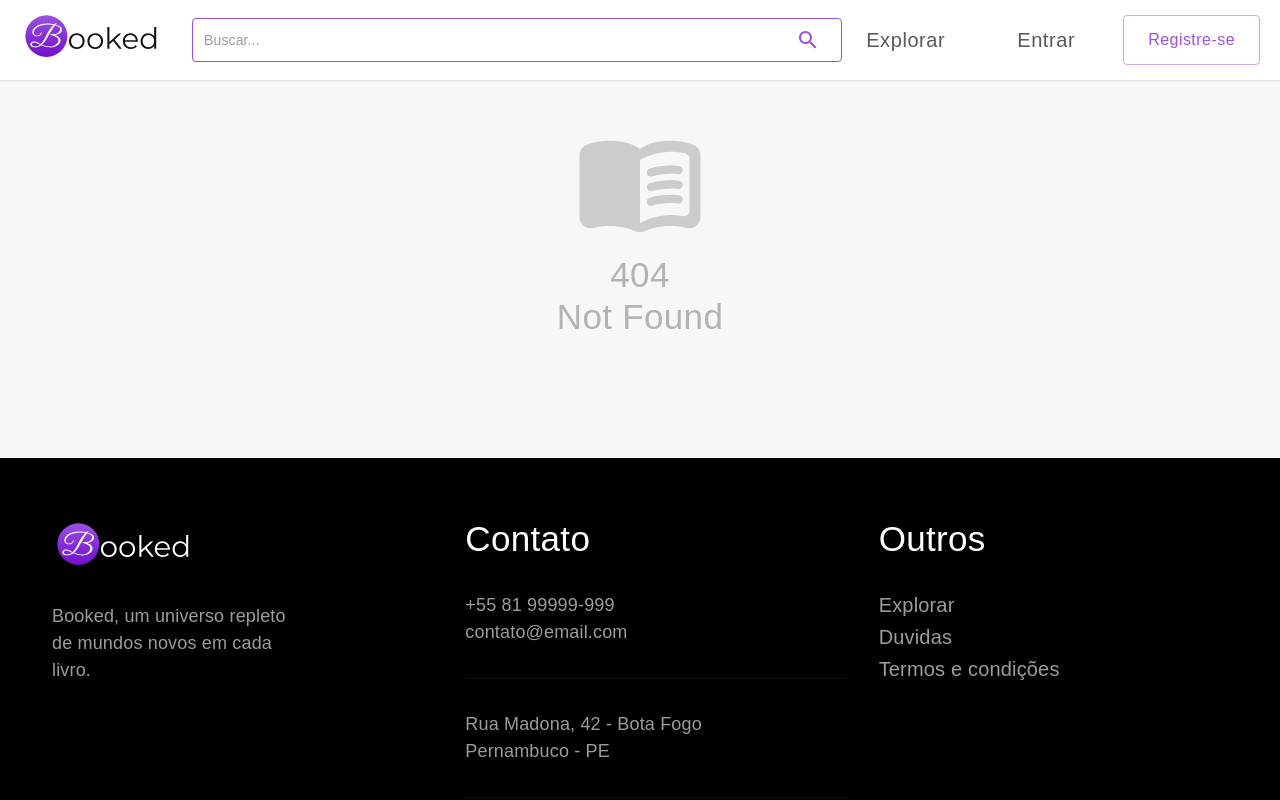
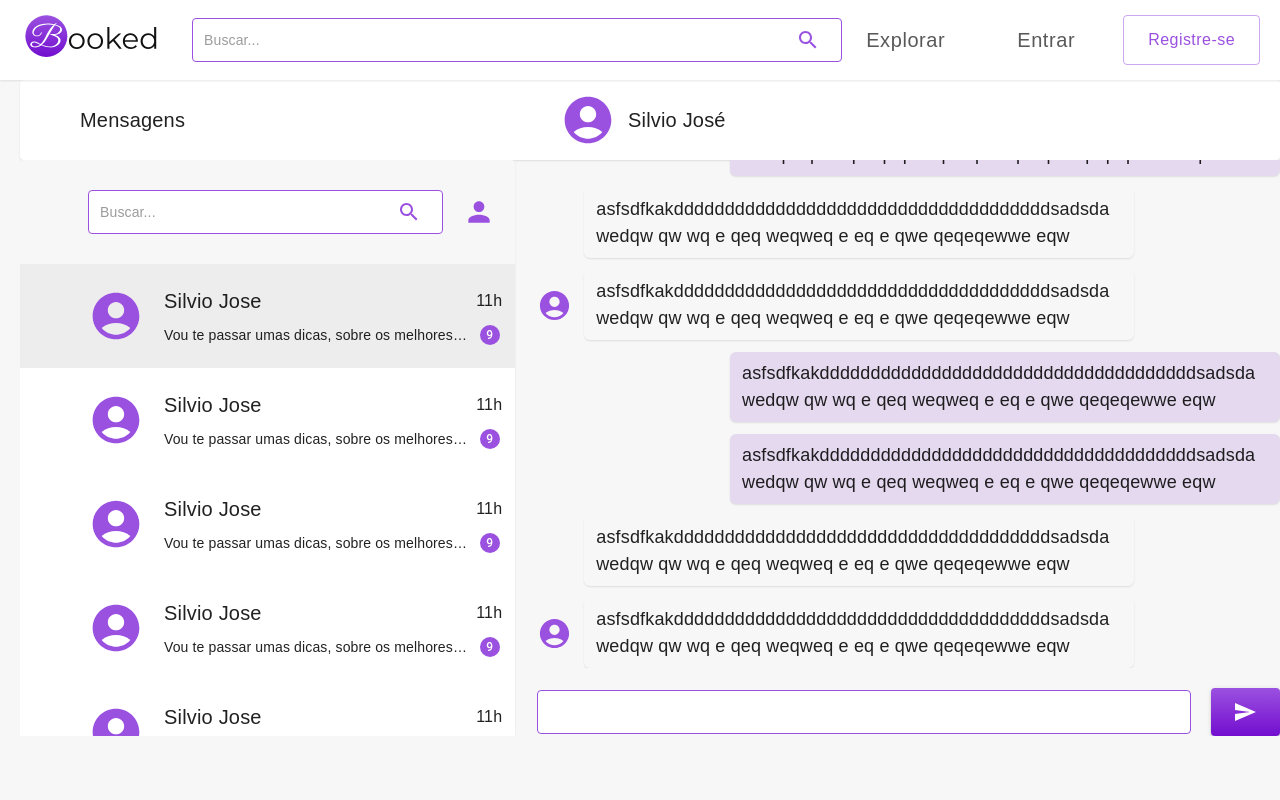
Before and after one commit to i4n-v/booked, a React (Create React App) app in the folder web-app/: page /chat in a window 1280 px wide. Shown: the top 800 px of the page. Built offline with nearby package versions, Linux system fonts and the light colour scheme.

Commit message:
#45 initial code to chat page

```diff
--- a/web-app/src/components/Layout/NavBar/index.tsx
+++ b/web-app/src/components/Layout/NavBar/index.tsx
@@ -12,6 +12,7 @@ import {
   Book,
 } from "../../../assets/SVG";
 import {
+  Badge,
   Button,
   IconButton,
   Typography,
@@ -28,7 +29,7 @@ import Cookies from "js-cookie";
 import { AuthActionsKind } from "../../../contexts/AuthContext/types";
 import { FormProvider, useForm } from "react-hook-form";
 import Input from "../../Input";
-import { Search } from "@mui/icons-material";
+import { ChatBubble, Search } from "@mui/icons-material";
 
 export default function NavBar({ logged }: NavBarProps) {
   const navigate = useNavigate();
@@ -224,6 +225,20 @@ export default function NavBar({ logged }: NavBarProps) {
               </Typography>
               <Account />
             </IconButton>
+
+            <IconButton sx={{}} onClick={() => navigate("/chat")}>
+              <ChatBubble color="primary" />
+              <Typography
+                component={"div"}
+                sx={{
+                  position: "absolute",
+                  top: 3,
+                  right: 10,
+                }}
+              >
+                <Badge badgeContent={9} max={9} color="error" />
+              </Typography>
+            </IconButton>
           </Box>
         )}
         {!logged && (
--- a/web-app/src/configs/routes.tsx
+++ b/web-app/src/configs/routes.tsx
@@ -1,87 +1,98 @@
-import { lazy } from 'react';
-import { RouteObject } from 'react-router-dom';
-import Layout from '../components/Layout';
-import NotFound from '../pages/NotFound';
-const Home = lazy(() => import('../pages/Home'));
-const Acquisitions = lazy(() => import('../pages/Books/Acquisitions'));
-const BooksExplore = lazy(() => import('../pages/Books/Explore'));
-const BookViewContent = lazy(() => import('../pages/Books/View/Content'));
-const BooksView = lazy(() => import('../pages/Books/View'));
-const Questions = lazy(() => import('../pages/Questions'));
-const SignUp = lazy(() => import('../pages/SignUp'));
-const SignIn = lazy(() => import('../pages/SignIn'));
-const ProfileSettings = lazy(() => import('../pages/Profile/Settings'));
-const Profile = lazy(() => import('../pages/Profile'));
-const RequireAuth = lazy(() => import('./RequireAuth'));
+import { lazy } from "react";
+import { RouteObject } from "react-router-dom";
+import Layout from "../components/Layout";
+import NotFound from "../pages/NotFound";
+import Chat from "../pages/Chat";
+const Home = lazy(() => import("../pages/Home"));
+const Acquisitions = lazy(() => import("../pages/Books/Acquisitions"));
+const BooksExplore = lazy(() => import("../pages/Books/Explore"));
+const BookViewContent = lazy(() => import("../pages/Books/View/Content"));
+const BooksView = lazy(() => import("../pages/Books/View"));
+const Questions = lazy(() => import("../pages/Questions"));
+const SignUp = lazy(() => import("../pages/SignUp"));
+const SignIn = lazy(() => import("../pages/SignIn"));
+const ProfileSettings = lazy(() => import("../pages/Profile/Settings"));
+const Profile = lazy(() => import("../pages/Profile"));
+const RequireAuth = lazy(() => import("./RequireAuth"));
 
 const routes: RouteObject[] = [
   {
-    path: '',
+    path: "",
     element: <Layout />,
     children: [
       {
         index: true,
-        element: <Home />
+        element: <Home />,
       },
       {
-        path: 'login',
-        element: <SignIn />
+        path: "login",
+        element: <SignIn />,
       },
       {
-        path: 'register',
-        element: <SignUp />
+        path: "register",
+        element: <SignUp />,
       },
       {
-        path: 'profile',
+        path: "profile",
         children: [
           {
             index: true,
-            element: <RequireAuth><Profile /></RequireAuth>
+            element: (
+              <RequireAuth>
+                <Profile />
+              </RequireAuth>
+            ),
           },
           {
-            path: 'settings',
-            element: <RequireAuth><ProfileSettings /></RequireAuth>
-          }
-        ]
-
+            path: "settings",
+            element: (
+              <RequireAuth>
+                <ProfileSettings />
+              </RequireAuth>
+            ),
+          },
+        ],
       },
       {
-        path: 'explore',
+        path: "explore",
         children: [
           {
             index: true,
             element: <BooksExplore />,
           },
           {
-            path: ':bookId',
+            path: ":bookId",
             children: [
               {
                 index: true,
                 element: <BooksView />,
               },
               {
-                path: 'content',
-                element: <BookViewContent />
-              }
-
-            ]
+                path: "content",
+                element: <BookViewContent />,
+              },
+            ],
           },
-        ]
+        ],
       },
       {
-        path: 'questions',
-        element: <Questions />
+        path: "questions",
+        element: <Questions />,
+      },
+      {
+        path: "chat",
+        element: <Chat />,
       },
       {
         path: "acquisitions",
         element: <Acquisitions />,
       },
       {
-        path: '*',
-        element: <NotFound />
-      }
-    ]
+        path: "*",
+        element: <NotFound />,
+      },
+    ],
   },
-]
+];
 
 export default routes;
--- /dev/null
+++ b/web-app/src/pages/Chat/ChatItem/index.jsx
@@ -0,0 +1,29 @@
+import { AccountCircle } from "@mui/icons-material";
+import { Badge, Box, Typography } from "@mui/material";
+
+export default function ChatItem({ active }) {
+    return (
+        <Box sx={{
+            backgroundColor: t => active ? t.palette.secondary[200] : t.palette.secondary.light,
+            width: '100%',
+            height: '104px',
+            display: "flex",
+            alignItems: "center",
+            paddingLeft: "68px"
+        }}>
+            <AccountCircle color="primary" sx={{ fontSize: "56px" }} />
+            <Box sx={{ paddingLeft: "20px", paddingRight: "13px", width: "100%", display: "flex", flexDirection: "column", rowGap: "12px" }}>
+                <Box sx={{ display: "flex", justifyContent: 'space-between', alignItems: "center" }}>
+                    <Typography sx={{ font: t => t.font.md }}>Silvio Jose</Typography>
+                    <Typography sx={{ font: t => t.font.sm }}>11h</Typography>
+                </Box>
+                <Box sx={{ display: "flex", justifyContent: 'space-between', alignItems: "center" }}>
+                    <Typography sx={{ font: t => t.font.xs, maxWidth: "306px", overflow: "hidden", textOverflow: "ellipsis", whiteSpace: "nowrap" }}>Vou te passar umas dicas, sobre os melhores livros desta plataforma</Typography>
+                    <Typography sx={{ width: "25px", display: "flex", justifyContent: "center" }}>
+                        <Badge badgeContent={9} max={9} color="primary" />
+                    </Typography>
+                </Box>
+            </Box>
+        </Box >
+    )
+}
--- /dev/null
+++ b/web-app/src/pages/Chat/Message/index.jsx
@@ -0,0 +1,28 @@
+import { AccountCircle } from "@mui/icons-material";
+import { Box, Paper } from "@mui/material";
+
+export default function Message({ showAccount, response }) {
+    return (
+        <Box sx={{
+            display: "flex",
+            alignItems: "center",
+            flexDirection: response ? "initial" : "row-reverse",
+            columnGap: "12px",
+
+        }}>
+            <AccountCircle sx={{ display: showAccount && response ? "block" : "none" }} color="primary" fontSize="large" />
+            <Paper sx={{
+                backgroundColor: response ? "initial" : t => t.palette.primary[400],
+                padding: "8px 12px",
+                display: "flex",
+                justifyContent: "center",
+                alignItems: "center",
+                borderRadius: "6px",
+                maxWidth: "550px",
+                marginLeft: showAccount || !response ? "initial" : "47px"
+            }}>
+                asfsdfkakdddddddddddddddddddddddddddddddddddddsadsda wedqw qw wq e qeq weqweq e eq e qwe qeqeqewwe  eqw
+            </Paper>
+        </Box >
+    )
+}
--- /dev/null
+++ b/web-app/src/pages/Chat/index.tsx
@@ -0,0 +1,114 @@
+import { Box, Button, IconButton, Typography } from "@mui/material";
+import { AccountCircle, Person, Search, Send } from "@mui/icons-material";
+import {
+  BarChat,
+  ChatList,
+  ChatListContainer,
+  ChatMessages,
+  ChatMessagesContainer,
+  ContainerChat,
+  ContentChat,
+  SearchChat,
+  SendMessage,
+} from "./styles";
+import Input from "../../components/Input";
+import { FormProvider, useForm } from "react-hook-form";
+import ChatItem from "./ChatItem";
+import Message from "./Message";
+
+export default function Chat() {
+  const form = useForm();
+  return (
+    <ContainerChat>
+      <BarChat>
+        <Typography
+          sx={{ font: (t) => t.font.md, flex: 4, paddingLeft: "60px" }}
+        >
+          Mensagens
+        </Typography>
+        <Box
+          sx={{
+            flex: 6,
+            display: "flex",
+            alignItems: "center",
+            columnGap: "12px",
+          }}
+        >
+          <AccountCircle color="primary" sx={{ fontSize: "56px" }} />
+          <Typography sx={{ font: (t) => t.font.md }}>Silvio José</Typography>
+        </Box>
+      </BarChat>
+      <ContentChat>
+        <ChatListContainer>
+          <SearchChat>
+            <FormProvider {...form}>
+              <form>
+                <Input
+                  type="text"
+                  name="search"
+                  placeholder="Buscar..."
+                  inputProps={{ maxLength: 255 }}
+                  icon={{
+                    right: (
+                      <IconButton color="primary" type="submit">
+                        <Search />
+                      </IconButton>
+                    ),
+                  }}
+                />
+                <Person color="primary" sx={{ fontSize: "32px" }} />
+              </form>
+            </FormProvider>
+          </SearchChat>
+          <ChatList>
+            <ChatItem active={true} />
+            <ChatItem active={false} />
+            <ChatItem active={false} />
+            <ChatItem active={false} />
+            <ChatItem active={false} />
+            <ChatItem active={false} />
+          </ChatList>
+        </ChatListContainer>
+        <ChatMessagesContainer>
+          <SendMessage>
+            <FormProvider {...form}>
+              <form>
+                <Input
+                  type="text"
+                  name="search"
+                  inputProps={{ maxLength: 255 }}
+                />
+                <Button
+                  variant="contained"
+                  color="primary"
+                  sx={{ fontSize: "32px" }}
+                >
+                  <Send />
+                </Button>
+              </form>
+            </FormProvider>
+          </SendMessage>
+          <ChatMessages>
+            <Message showAccount response />
+            <Message showAccount={false} response={true} />
+            <Message showAccount={false} response={false} />
+            <Message showAccount={false} response={false} />
+            <Message showAccount response />
+            <Message showAccount={false} response={true} />
+            <Message showAccount={false} response={false} />
+            <Message showAccount={false} response={false} />
+            <Message showAccount response />
+            <Message showAccount={false} response={true} />
+            <Message showAccount={false} response={false} />
+            <Message showAccount={false} response={false} />
+
+            <Message showAccount response />
+            <Message showAccount={false} response={true} />
+            <Message showAccount={false} response={false} />
+            <Message showAccount={false} response={false} />
+          </ChatMessages>
+        </ChatMessagesContainer>
+      </ContentChat>
+    </ContainerChat>
+  );
+}
--- /dev/null
+++ b/web-app/src/pages/Chat/styles.tsx
@@ -0,0 +1,89 @@
+import { Box, Paper, styled } from "@mui/material";
+import Content from "../../components/Layout/Content/styles";
+
+const ContainerChat = styled(Content)(({ theme }) => ({
+  display: "grid",
+  maxWidth: "1536px",
+  gridTemplateRows: "80px 1fr",
+  rowGap: "0px",
+  padding: "0px 0px 120px 20px",
+  [theme.breakpoints?.down("md")]: {
+    gridTemplateRows: "400px 1fr",
+  },
+}));
+const BarChat = styled(Paper)(({ theme }) => ({
+  width: "100%",
+  backgroundColor: theme.palette.secondary.light,
+  display: "flex",
+  alignItems: "center",
+  font: theme.font.sm,
+}));
+
+const ContentChat = styled(Box)(({ theme }) => ({
+  width: "100%",
+  display: "flex",
+  overflow: "hidden",
+  height: "72vh",
+  columnGap: "22px",
+}));
+
+const ChatListContainer = styled(Paper)(({ theme }) => ({
+  flex: 4,
+  height: "100%",
+  backgroundColor: theme.palette.secondary[100],
+}));
+
+const ChatMessagesContainer = styled(Box)(({ theme }) => ({
+  flex: 6,
+  display: "flex",
+  flexDirection: "column-reverse",
+  rowGap: "20px",
+}));
+
+const ChatMessages = styled(Box)(({ theme }) => ({
+  display: "flex",
+  flexDirection: "column-reverse",
+  gap: "12px",
+  overflow: "auto",
+}));
+
+const SendMessage = styled(Box)(({ theme }) => ({
+  "& > form": {
+    width: "100%",
+    display: "flex",
+    alignItems: "center",
+    columnGap: "20px",
+  },
+}));
+
+const SearchChat = styled(Box)(({ theme }) => ({
+  height: "104px",
+  display: "flex",
+  alignItems: "center",
+  paddingLeft: "68px",
+  paddingRight: "20px",
+  width: "100%",
+  "& > form": {
+    width: "100%",
+    display: "flex",
+    alignItems: "center",
+    columnGap: "20px",
+  },
+}));
+
+const ChatList = styled(Box)(({ theme }) => ({
+  overflow: "auto",
+  maxHeight: "calc(100% - 104px)",
+}));
+
+export {
+  BarChat,
+  ContainerChat,
+  ContentChat,
+  ChatMessagesContainer,
+  ChatListContainer,
+  SearchChat,
+  ChatList,
+  SendMessage,
+  ChatMessages,
+};
```
